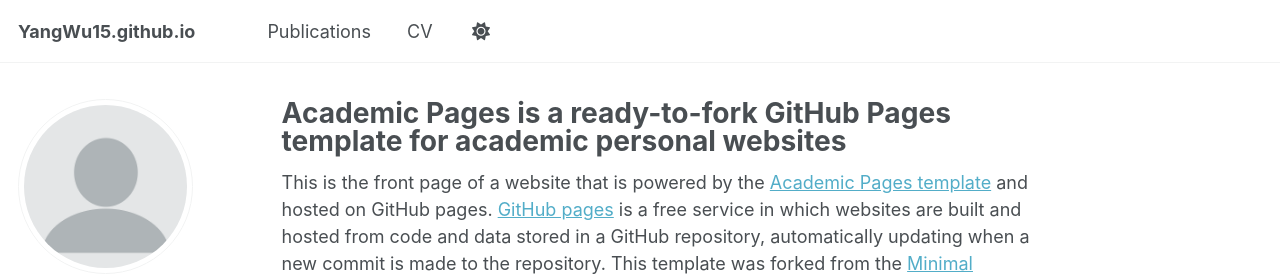
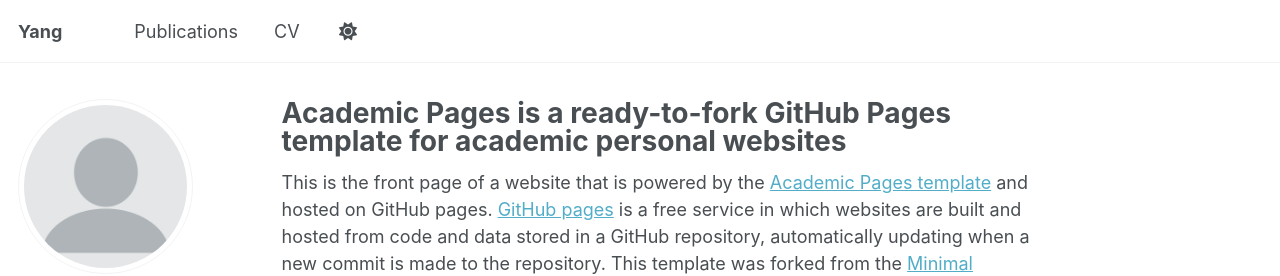
Before and after one commit to YangWu15/YangWu15.github.io, a Jekyll site: the page built from _pages/about.md, in a window 1280 px wide. Shown: the top 276 px of the page. Built offline with Jekyll 4.4.1, drawn with Linux system fonts in a browser that asks for light colours.

Commit message:
Update _config.yml

```diff
--- a/_config.yml
+++ b/_config.yml
@@ -9,7 +9,7 @@
 # Basic Site Settings
 locale                   : "en-US"
 site_theme               : "default"
-title                    : # ""
+title                    : "Yang"
 title_separator          : "-"
 name                     : &name "Your Name"
 description              : &description "personal description"
```
